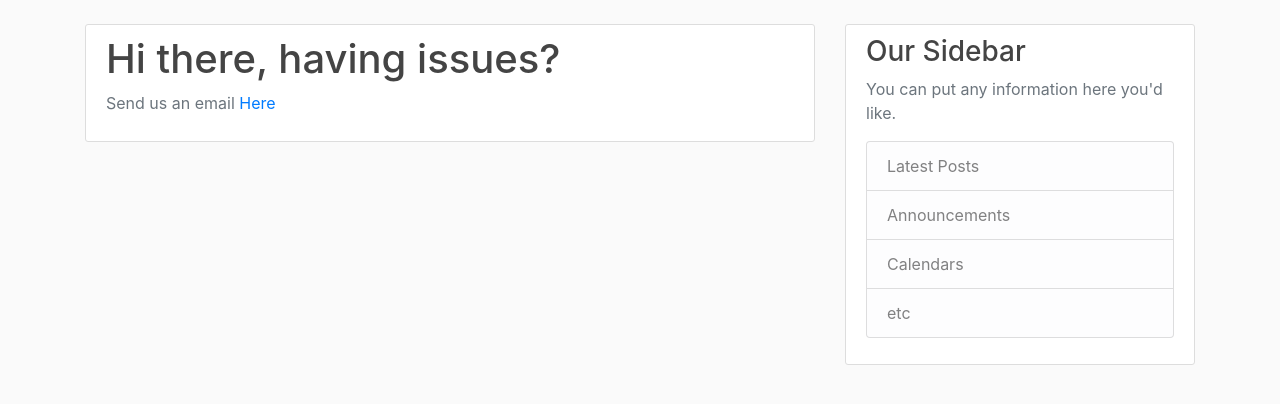
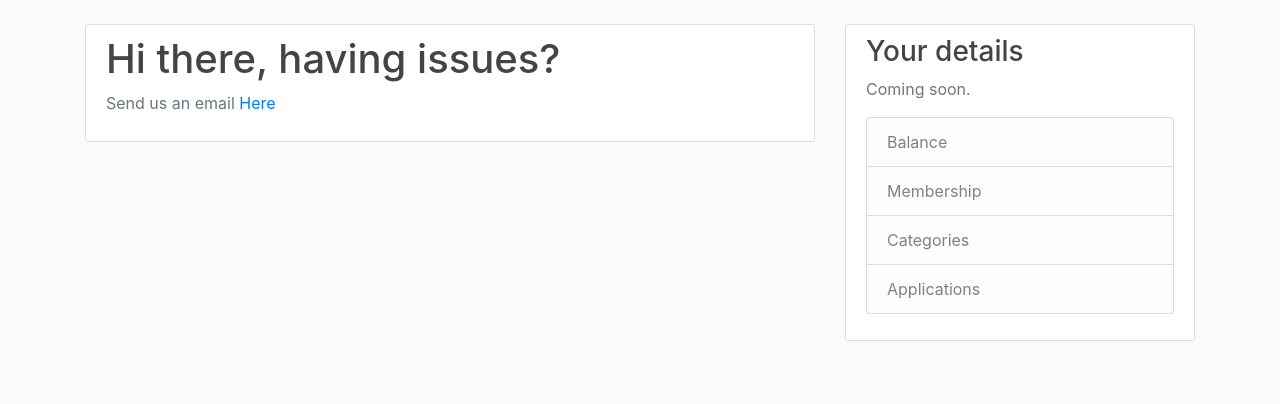
Before and after one commit to SeedrikMTL-dev/COMP353, a Flask app: page /about in a window 1280 px wide. Shown: the part 56-460 px from the top of the page. Run offline with Flask 2, Linux system fonts and the light colour scheme; some libraries are stand-ins or nearby versions.

Commit message:
Update baseTemplate.html

```diff
--- a/MainProject/templates/baseTemplate.html
+++ b/MainProject/templates/baseTemplate.html
@@ -64,13 +64,13 @@
         </div>
         <div class="col-md-4">
           <div class="content-section">
-            <h3>Our Sidebar</h3>
-            <p class='text-muted'>You can put any information here you'd like.
+            <h3>Your details</h3>
+            <p class='text-muted'>Coming soon.
               <ul class="list-group">
-                <li class="list-group-item list-group-item-light">Latest Posts</li>
-                <li class="list-group-item list-group-item-light">Announcements</li>
-                <li class="list-group-item list-group-item-light">Calendars</li>
-                <li class="list-group-item list-group-item-light">etc</li>
+                <li class="list-group-item list-group-item-light">Balance</li>
+                <li class="list-group-item list-group-item-light">Membership</li>
+                <li class="list-group-item list-group-item-light">Categories</li>
+                <li class="list-group-item list-group-item-light">Applications</li>
               </ul>
             </p>
           </div>
```
